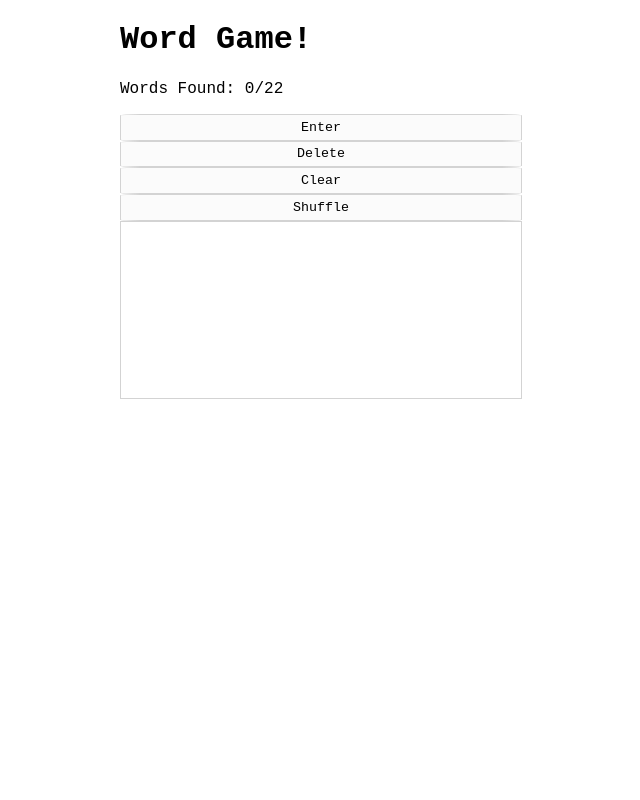
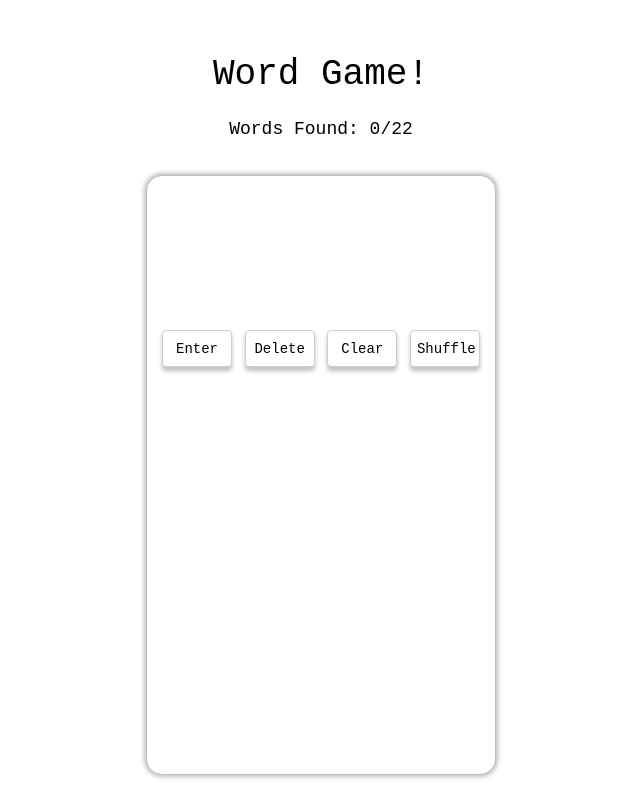
Before and after one commit to JohnCampi/word-game, a plain HTML site: page index.html in a window 1280 px wide. Shown: the whole page, without its empty margins (319-959 px from the left). Drawn offline with Linux system fonts and the light colour scheme.

Commit message:
Update style.css

```diff
--- a/style.css
+++ b/style.css
@@ -1,82 +1,122 @@
+
+
 body{
+    display: flex;
+    justify-content: center;
+    align-items: center;
+    margin: 0;
+    padding: 0;
+    overflow-y: hidden;
+    overflow-x: hidden;
+}
+
+#bodyDiv{
+    box-sizing: border-box;
+    margin: 0;
+    padding: 0;
+    height: auto;
+    width: auto;
     display: flex;
     flex-direction: column;
     align-items: center;
-  /* border: 10px solid blue; */
-  height: 100vh;
-  overflow: hidden;
-  margin: 0;
-  padding: 0;
-  box-sizing: border-box;
-  font-family: 'Courier New', Courier, monospace;
+    font-family:'Courier New', Courier, monospace;
 }
 
-.liClass{
-  margin: 2px;
-  background-color: lightgray;
-  color: lightgray;
-  border: .5px solid gray;
+.mainLetterColor{
+    background-color: rgb(163, 217, 228);
 }
 
-#mainLetter{
-  background-color: lightblue;
+h1{
+    margin-top: 1.5em;
+    font-weight: 500;
+    font-size: 36px;
 }
 
-.li{
-  margin: 2px;
-  color: rgb(52, 52, 52);
-  border: 1px solid gray;
+p{
+    margin-bottom: 2em;
+    margin-top: 0;
+    font-size: 18px;
+
 }
 
-#spanDiv{
-  border: 1px solid black;
-  width: 25em;
-  height: 5em;
+#mainContainer{
+    box-sizing: border-box;
     display: flex;
+    flex-direction: column;
+    align-items: center;
+    width: 350px;
+    height: 600px;
+    left: 12px;
+    top: 165px;
+    background: #FFFFFF;
+    border: 1px solid #C1C1C1;
+    box-shadow: 0px 0px 4px 2px rgba(0, 0, 0, 0.25);
+    border-radius: 16px;
+}
+
+#letterDiv{
+    box-sizing: border-box;
+    display: flex;
+    flex-wrap: nowrap;
     justify-content: center;
     align-items: center;
+    height: 10em;
+    font-size: 28px;
+    height: 5em;
+    width: 95%;
 }
 
-#words{
-  font-size: 23px;
-}
-
-#buttons, #btn2{
-  /* border: 1px solid; */
-  width: 25em;
+#letterButtonDiv, #enterButtonDiv{
+    box-sizing: border-box;
     display: flex;
     justify-content: space-around;
+    width: 95%;
 }
 
 button{
-  width: 100%;
-  height: 2em;
-  border-radius: 5%;
-  border: .5px solid lightgray;
-  background-color: rgb(251, 251, 251);
-  font-family: 'Courier New', Courier, monospace;
+    font-size: 20px;
+    font-family:'Courier New', Courier, monospace;
+    font-weight: 500;
+    box-sizing: border-box;
+    width: 38px;
+    height: 37px;
+    left: 32px;
+    top: 372px;
+    background: #FFFFFF;
+    border: 0.5px solid #CECECE;
+    box-shadow: 0px 4px 4px rgba(0, 0, 0, 0.25);
+    border-radius: 4px;
 }
 
 button:hover{
-  background-color: rgb(161, 161, 161);
-  color: white;
+    background-color: rgb(221, 221, 221);
+}
+
+#enter, #deleteButton, #clear, #shuffle{
+    width: 70px;
+    margin-top: 1em;
+    font-size: 14px;
+}
+
+#wordDiv{
+    /* border: 1px solid blue; */
+    position: relative;
+    top: 30px;
+    width: 100%;
+    height: 50%;
 }
 
 ul{
+    box-sizing: border-box;
     display: flex;
     flex-direction: column;
     flex-wrap: wrap;
-  border: 1px solid lightgray;
     list-style: none;
     margin: 0;
+    padding: 0;
     padding: 1em 0;
-  padding-bottom: 0;
-  width: 25em;
-  height: 10em;
-}
-
-#ulList{
-  margin: 0;
+    width: 100%;
+    height: 100%;
   }
 
   li{
```
Lines whose indentation alone changed are shown as unchanged.
